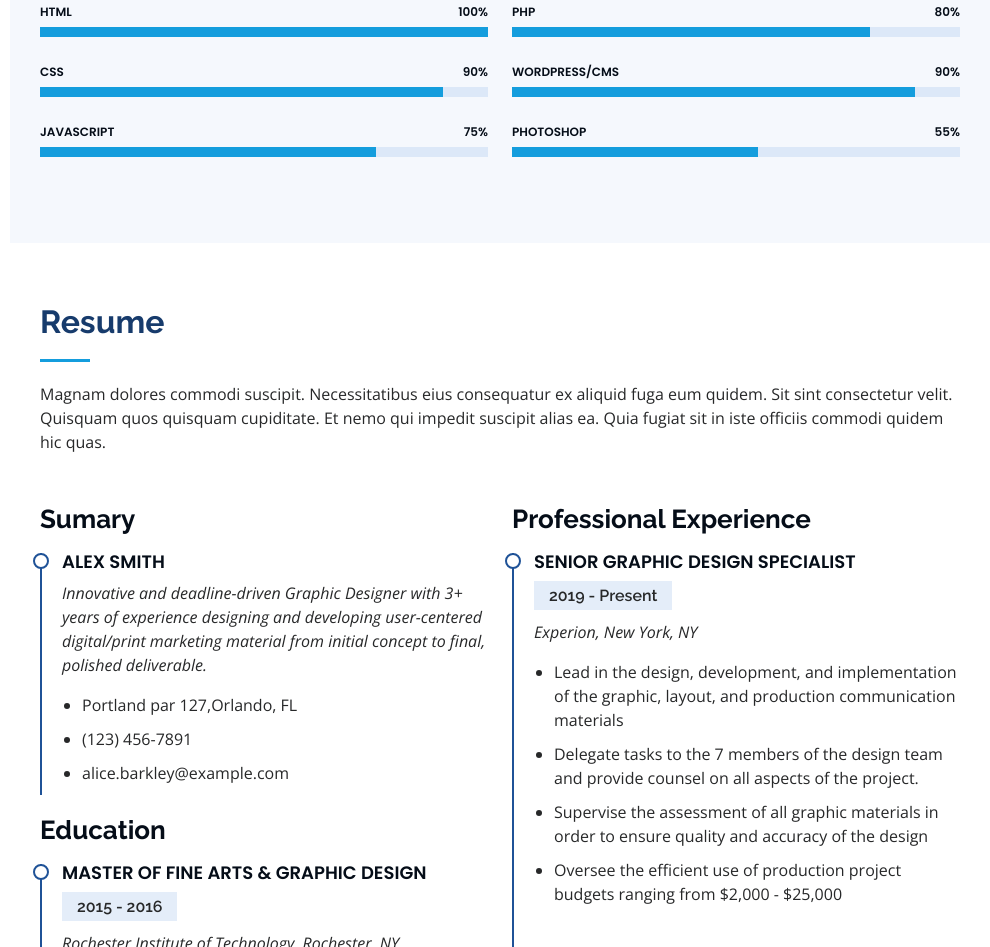
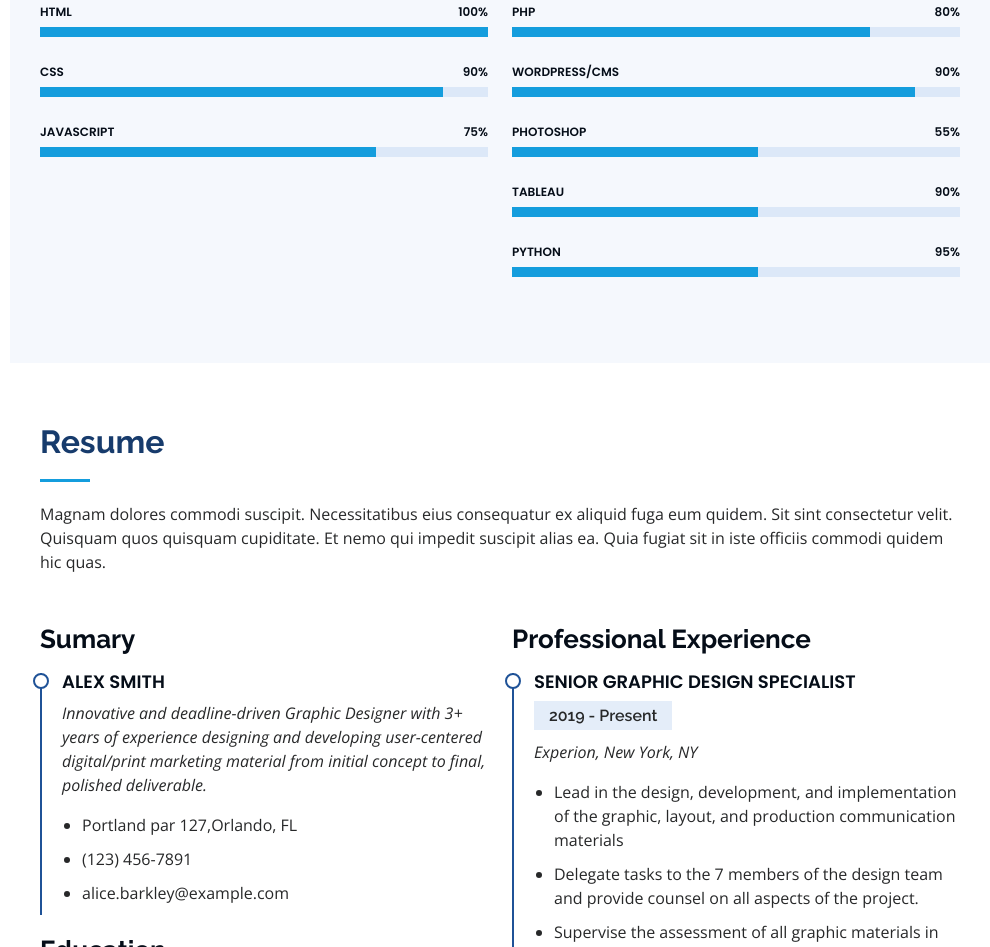
Before and after one commit to rajesh408/portfolioapp, a plain HTML site: page rajesh-portfolio/index.html in a window 1280 px wide. Shown: the part 2206-3153 px from the top of the page, without its empty margins (290-1280 px from the left). Drawn offline with nearby package versions, Linux system fonts and the light colour scheme.

Commit message:
second commit to portfolioapp

```diff
--- a/rajesh-portfolio/index.html
+++ b/rajesh-portfolio/index.html
@@ -229,6 +229,18 @@
 
             <div class="progress">
               <span class="skill">Photoshop <i class="val">55%</i></span>
+              <div class="progress-bar-wrap">
+                <div class="progress-bar" role="progressbar" aria-valuenow="55" aria-valuemin="0" aria-valuemax="100"></div>
+              </div>
+            </div>
+            <div class="progress">
+              <span class="skill">Tableau <i class="val">90%</i></span>
+              <div class="progress-bar-wrap">
+                <div class="progress-bar" role="progressbar" aria-valuenow="55" aria-valuemin="0" aria-valuemax="100"></div>
+              </div>
+            </div>
+            <div class="progress">
+              <span class="skill">Python <i class="val">95%</i></span>
               <div class="progress-bar-wrap">
                 <div class="progress-bar" role="progressbar" aria-valuenow="55" aria-valuemin="0" aria-valuemax="100"></div>
               </div>
```
